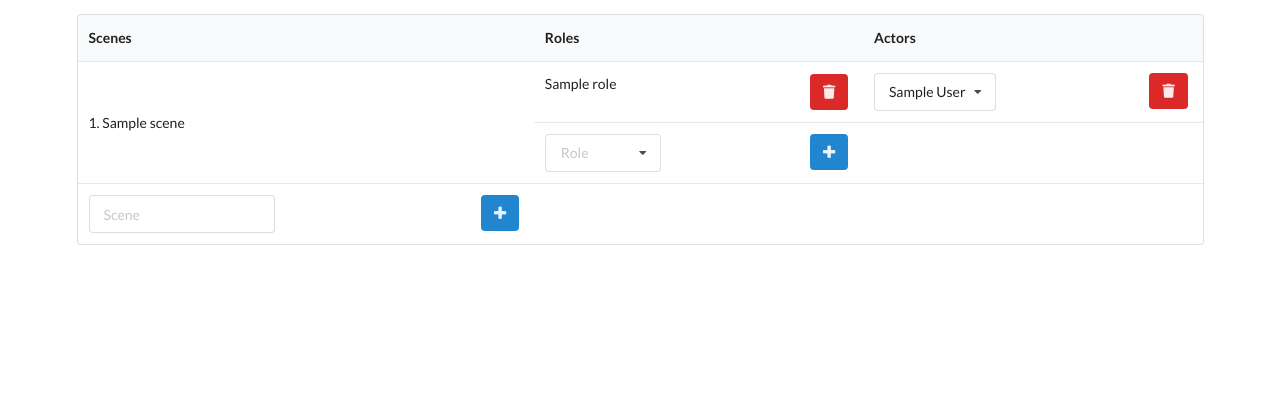
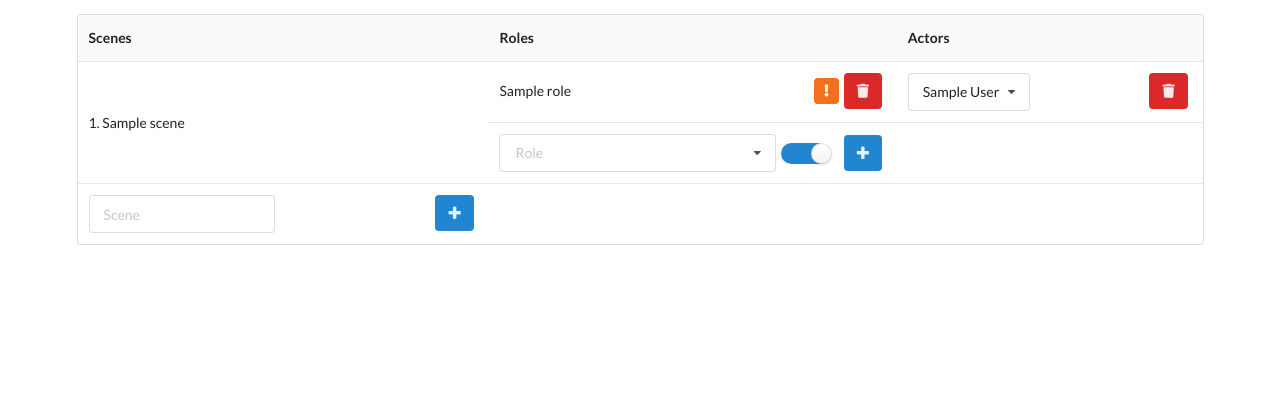
Before and after one commit to m4lt3/theatre_planner, a PHP site: page /pages/admin/compact.php in a window 1280 px wide. Shown: the part 109-529 px from the top of the page. Run offline with PHP 8.4, Linux system fonts and the light colour scheme; the visitor is signed in with stand-in values (Sample User, id 1); tables that the repository leaves empty hold one stand-in row (values such as "Sample post").

Commit message:
Implement compact view functionality

```diff
--- a/pages/admin/compact.php
+++ b/pages/admin/compact.php
@@ -16,18 +16,22 @@
   } elseif (isset($_POST["add_role"])){
     if(is_numeric($_POST["add_role"])){
       // assigning an existing role
-      $db->update("INSERT INTO FEATURES VALUES (NULL, ?, ?, 0)", "ii", array($_POST["id"],$_POST["add_role"]));
+      $db->update("INSERT INTO FEATURES VALUES (NULL, ?, ?, ?)", "iii", array($_POST["id"],$_POST["add_role"], (isset($_POST["isMandatory"])?1:0)));
     } else {
       // Create new role
       $db->update("INSERT INTO ROLES VALUES (NULL,?,NULL)","s",array($_POST["add_role"]));
       $id = $db->prepareQuery("SELECT RoleID FROM ROLES WHERE Name=?","s",array($_POST["add_role"]))[0]["RoleID"];
-      $db->update("INSERT INTO FEATURES VALUES (NULL, ?, ?, 0)", "ii", array($_POST["id"],$id));
+      $db->update("INSERT INTO FEATURES VALUES (NULL, ?, ?, ?)", "iii", array($_POST["id"],$id, (isset($_POST["isMandatory"])?1:0)));
     }
   } elseif (isset($_POST["add_actor"])) {
     $db->update("INSERT INTO PLAYS VALUES (NULL,?,?)", "ii", array($_POST["add_actor"],$_POST["id"]));
   } elseif (isset($_POST["change_actor"])){
     $db->update("DELETE FROM PLAYS WHERE PlaysID=?","i",array($_POST["relation_id"]));
     $db->update("INSERT INTO PLAYS VALUES (NULL, ?, ?)", "ii", array($_POST["change_actor"],$_POST["role_id"]));
+  } elseif(isset($_POST["toggle_mandatory"])){
+    //Toggle whether the role is mandatory for the scene or not
+    $isMandatory = $db->prepareQuery("SELECT Mandatory FROM FEATURES WHERE FeatureID=?","i", array($_POST["toggle_mandatory"]))[0]["Mandatory"];
+    $db->update("UPDATE FEATURES SET Mandatory=? WHERE FeatureID=?", "ii", array(!$isMandatory,$_POST["toggle_mandatory"]));
   }
 
   $everything = $db->baseQuery("SELECT SCENES.Name AS Scene, SCENES.SceneID, SCENES.Sequence, FEATURES.FeatureID, FEATURES.Mandatory, ROLES.RoleID, ROLES.Name AS Role, PLAYS.PlaysID, USERS.UserID, USERS.Name FROM SCENES LEFT JOIN FEATURES ON SCENES.SceneID = FEATURES.SceneID LEFT JOIN ROLES ON FEATURES.RoleID = ROLES.RoleID LEFT JOIN PLAYS ON ROLES.RoleID = PLAYS.RoleID LEFT JOIN USERS ON PLAYS.UserID = USERS.UserID ORDER BY SCENES.Sequence, ROLES.RoleID");
@@ -38,6 +42,17 @@
     <meta charset="utf-8">
     <title><?php echo $lang->title ?> | <?php echo $lang->title_compact_view ?></title>
     <?php include dirname(dirname(__DIR__)) . "/head.php"; ?>
+    <style media="screen">
+      .roleCell{
+        display:flex;
+        justify-content:space-between;
+        align-items: center;
+      }
+      .roleCell > *:first-child{
+        flex-grow:1;
+        margin-right: 5px;
+      }
+    </style>
   </head>
   <body>
     <?php include "nav.php" ?>
--- a/php/ui/admin/createCompactTable.php
+++ b/php/ui/admin/createCompactTable.php
@@ -56,7 +56,7 @@ EOT;
       $actorDropdown = generateChangeActorDropdown($scene->parties[0]);
     }
 
-    $roleActorCells = '<td>'.$scene->parties[0]["RoleName"].generateDeleteRoleButton($scene->parties[0]).'</td><td>'.$actorDropdown.'</td>';
+    $roleActorCells = '<td class="roleCell"><span>'.$scene->parties[0]["RoleName"].'</span>'.generateToggleMandatoryButton($scene->parties[0]["FeatureID"],$scene->parties[0]["Mandatory"]).generateDeleteRoleButton($scene->parties[0]).'</td><td>'.$actorDropdown.'</td>';
     $sceneRow = "<tr>".$sceneCell.$roleActorCells."</tr>";
     if($scene->getRelationCount()>1){
       // If there are more than one roles associated, print coresponding roles
@@ -68,7 +68,7 @@ EOT;
           // ... or generate form to change the existing assignment
           $actorDropdown = generateChangeActorDropdown($scene->parties[$i]);
         }
-        $sceneRow .= "<tr><td>".$scene->parties[$i]["RoleName"].generateDeleteRoleButton($scene->parties[$i])."</td><td>".$actorDropdown."</td></tr>";
+        $sceneRow .= "<tr><td class='roleCell'><span>".$scene->parties[$i]["RoleName"].'</span>'.generateToggleMandatoryButton($scene->parties[$i]["FeatureID"],$scene->parties[$i]["Mandatory"]).generateDeleteRoleButton($scene->parties[$i])."</td><td>".$actorDropdown."</td></tr>";
       }
     }
     // Printing form to add role to scene, indifferent of whether there already are other actors
@@ -129,7 +129,7 @@ EOT;
 */
 function generateDeleteRoleButton($selected){
   $form = <<<EOT
-  <form method="POST" action="" style="display: inline-block; float:right">
+  <form method="POST" action="">
     <input type="hidden" name="rm_features" value="{$selected["FeatureID"]}">
     <button type="submit" class="ui red icon button"><i class="trash icon"></i></button>
   </form>
@@ -195,8 +195,7 @@ function generateAddRoleDropdown($SceneID, $excludeRoles){
   }
 
   $form = <<<EOT
-  <form action="" method="post">
-  <input type="hidden" name="id" value="$SceneID">
+  <form action="" method="post" class="roleCell">
     <div class="ui search selection dropdown">
       <input type="hidden" name="add_role" value="">
       <i class="dropdown icon"></i>
@@ -205,7 +204,11 @@ function generateAddRoleDropdown($SceneID, $excludeRoles){
         $selections
       </div>
     </div>
+    <div class="ui toggle checkbox">
+      <input type="checkbox" name="isMandatory" checked="true">
+    </div>
     <button type="submit" class="ui blue icon button" style="float:right"><i class="plus icon"></i></button>
+    <input type="hidden" name="id" value="$SceneID">
   </form>
 EOT;
   return $form;
@@ -232,5 +235,24 @@ EOT;
   $row = "<tr><td>".$form."</td><td></td><td></td></tr>";
   return $row;
 }
+ function generateToggleMandatoryButton($relation_id, $mandatory){
+   global $lang;
 
+   $mandatoryColour = "";
+   $mandatory_appendix = $lang->mandatory_appendix;
+   if($mandatory){
+     $mandatoryColour = "orange";
+     $mandatory_appendix = "";
+   }
+   $form = <<<EOT
+   <form action="" method="post" style="margin-right: 5px;">
+     <input type="hidden" name="toggle_mandatory" value ="$relation_id">
+     <button title="{$lang->admin_prefix}$mandatory_appendix{$lang->mandatory}" type="submit" style="cursor:pointer" class="ui $mandatoryColour label">
+       <i class="fitted exclamation icon"></i>
+     </button>
+   </form>
+EOT;
+
+  return $form;
+ }
 ?>
--- a/php/utils/compact.php
+++ b/php/utils/compact.php
@@ -5,7 +5,7 @@
 * @property int|string $id ID of the Scene
 * @property string $title Title of the scene
 * @property int $sequence Sequence of the scene
-* @property array $parties All relations of the scene containing Name, ID and Relation-ID of role and actor (if present)
+* @property array $parties All relations of the scene containing Name, ID and Relation-ID of role (role + mandatory) and actor (if present)
 */
 class compactScene{
   public $id;
@@ -20,7 +20,7 @@ class compactScene{
       $this->title = $scene["Scene"];
       $this->sequence = $scene["Sequence"];
       $this->parties = array();
-      $this->parties[] = array("FeatureID"=>$scene["FeatureID"], "RoleID"=>$scene["RoleID"], "RoleName"=>$scene["Role"], "PlaysID" => $scene["PlaysID"], "UserID"=>$scene["UserID"], "UserName"=>$scene["Name"]);
+      $this->parties[] = array("FeatureID"=>$scene["FeatureID"], "RoleID"=>$scene["RoleID"], "RoleName"=>$scene["Role"], "Mandatory"=> $scene["Mandatory"],"PlaysID" => $scene["PlaysID"], "UserID"=>$scene["UserID"], "UserName"=>$scene["Name"]);
     } else {
       $this->parties = array();
     }
@@ -60,7 +60,7 @@ class compactScene{
   * @see $parties
   */
   public function addRelations($scene){
-    $this->parties[] = array("FeatureID"=>$scene["FeatureID"], "RoleID"=>$scene["RoleID"], "RoleName"=>$scene["Role"], "PlaysID" => $scene["PlaysID"], "UserID"=>$scene["UserID"], "UserName"=>$scene["Name"]);
+    $this->parties[] = array("FeatureID"=>$scene["FeatureID"], "RoleID"=>$scene["RoleID"], "RoleName"=>$scene["Role"], "Mandatory"=> $scene["Mandatory"], "PlaysID" => $scene["PlaysID"], "UserID"=>$scene["UserID"], "UserName"=>$scene["Name"]);
   }
 
   /**
```
